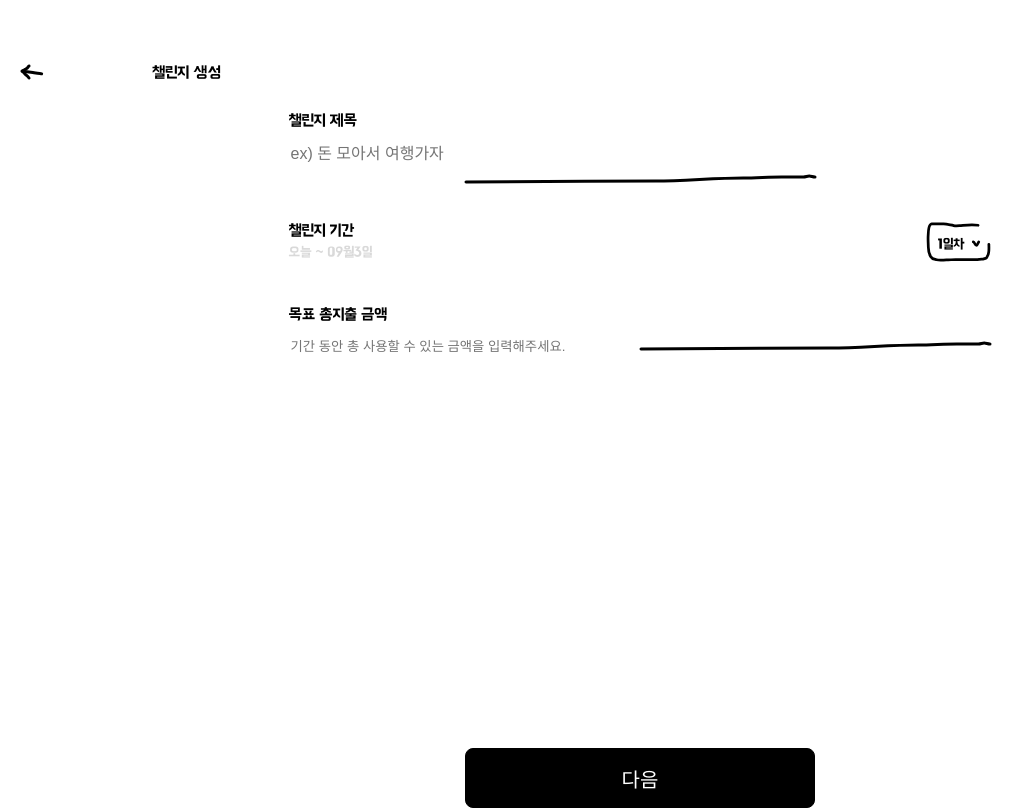
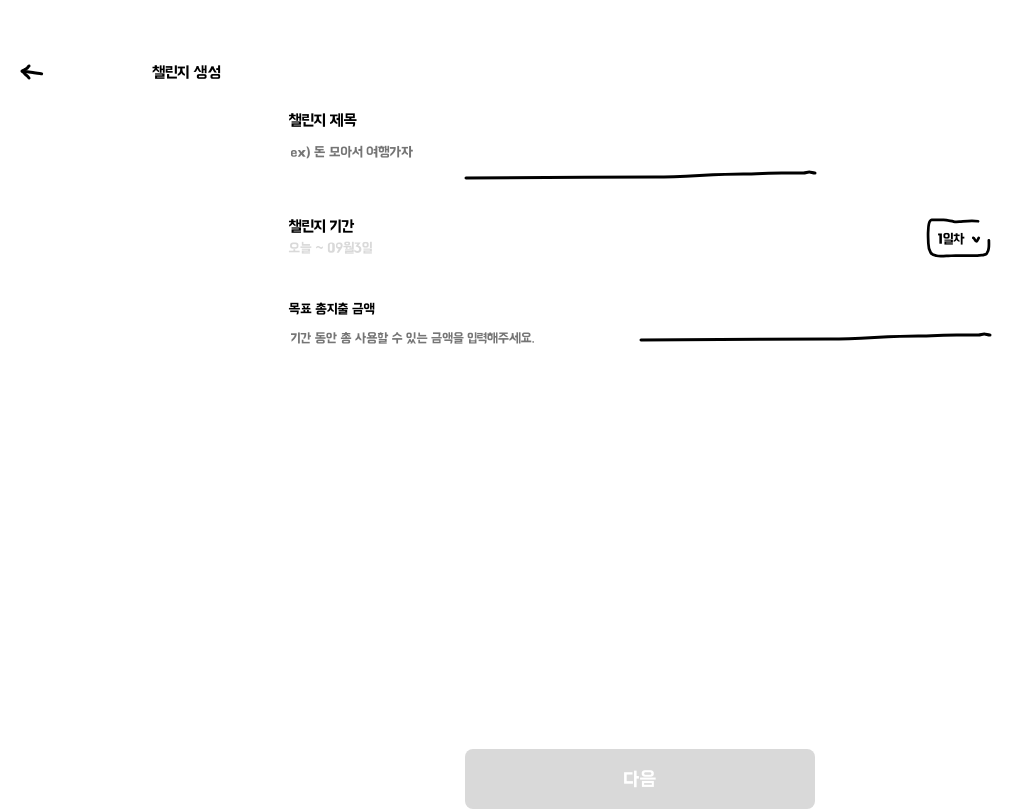
Before and after one commit to unithon-9th-10th/10-Beggar-Front, a Next.js app in the folder beggar/: page /createChallenge in a window 1280 px wide. Shown: the whole page, without its empty margins (0-1033 px from the left). Built offline with nearby package versions, Linux system fonts and the light colour scheme.

Commit message:
feat: link연결, challenge페이지구조수정, createChallenge수정

```diff
--- a/beggar/components/common/defaultBtn/index.tsx
+++ b/beggar/components/common/defaultBtn/index.tsx
@@ -7,11 +7,20 @@ interface Props extends InputHTMLAttributes<HTMLInputElement> {
 }
 
 const DefaultBtn = ({ height, type = "button", ...props }: Props) => {
-  return <DefaultBtnBox theme={theme} type={type} height={height} {...props} />;
+  return (
+    <DefaultBtnBox
+      theme={theme}
+      type={type}
+      height={height}
+      isDisabled={props.disabled}
+      {...props}
+    />
+  );
 };
 
 const DefaultBtnBox = styled.input<{
   height?: number;
+  isDisabled?: boolean;
 }>`
   display: flex;
   justify-content: center;
@@ -19,16 +28,13 @@ const DefaultBtnBox = styled.input<{
   cursor: pointer;
   width: 350px;
   height: ${({ height }) => (height ? `${height}px` : `100%`)};
-  background: ${({ theme }) => theme.color.black};
-  border: 1px solid black;
+  background-color: ${({ theme, isDisabled }) =>
+    isDisabled ? theme.color.light_gray : theme.color.black};
+  border: ${({ isDisabled }) => (isDisabled ? "none" : "1px solid #000000")};
   border-radius: 8px;
   color: ${({ theme }) => theme.color.white};
   font-size: 20px;
   font-weight: 400;
-  ::disabled {
-    border: none;
-    background-color: ${({ theme }) => theme.color.light_gray};
-  }
 `;
 
 export default DefaultBtn;
--- a/beggar/components/common/selectedDropDown/index.tsx
+++ b/beggar/components/common/selectedDropDown/index.tsx
@@ -75,7 +75,7 @@ const Wrapper = styled.section<{ isFold: boolean } & ArrowProps>`
     font-size: 14px;
     margin-left: 13px;
     position: absolute;
-    top: 237px;
+    top: 232px;
   }
 
   .list {
--- a/beggar/components/createChallenge/index.tsx
+++ b/beggar/components/createChallenge/index.tsx
@@ -2,6 +2,8 @@ import React, { useEffect, useState } from "react";
 import { sortOption } from "../common/selectedDropDown/option";
 import styled from "styled-components";
 import Image from "next/image";
+import Link from "next/link";
+
 import Arrow from "../../assets/img/common/leftArrow.svg";
 import line from "../../assets/img/common/line.svg";
 import SelectDropDown from "../common/selectedDropDown";
@@ -18,6 +20,8 @@ const Create = () => {
   const [money, setMoney] = useState<string>("");
   const [sort, setSort] = useState(sortOption[0].value);
   const [sumDay, setsumToday] = useState<Number>(NumDay);
+
+  const [isDisable, setIsDisable] = useState(true);
 
   let NumSort = 0;
 
@@ -38,18 +42,32 @@ const Create = () => {
     setMoney(value);
   };
 
-  const onClickBtn = () => {
-    if (title === "" && money === "") {
-      alert("내용을 전부 입력해주세요");
-    } else {
-      alert("챌린지 생성 성공");
+  const onClickBtn = (e: React.ChangeEvent<HTMLInputElement>) => {
+    if (title === "" || money === "") {
+      e.preventDefault();
     }
+  };
+
+  useEffect(() => {
+    if (title && money) {
+      setIsDisable(false);
+    }
+  }, [title, money]);
+
+  const onBlurMoney = (e: React.ChangeEvent<HTMLInputElement>) => {
+    const { value } = e.target;
+    value && setMoney(value + "원");
+  };
+  const onClickMoneyText = () => {
+    money && setMoney(money.slice(0, money.length - 1));
   };
 
   return (
     <div>
       <Header>
-        <Image id="arrow" src={Arrow} alt="arrow" />
+        <Link href="/">
+          <Image id="arrow" src={Arrow} alt="arrow" />
+        </Link>
         <p>챌린지 생성</p>
       </Header>
       <BodyWrapper>
@@ -79,15 +97,24 @@ const Create = () => {
           <MoneyDiv>
             <p>목표 총지출 금액</p>
             <input
-              type={"number"}
+              type="text"
               value={money}
               placeholder="기간 동안 총 사용할 수 있는 금액을 입력해주세요."
               onChange={onChangeMoney}
+              onBlur={onBlurMoney}
+              onClick={onClickMoneyText}
             />
             <Image src={line} alt="line" />
           </MoneyDiv>
         </InputDiv>
-        <DefaultBtn onClick={onClickBtn} height={60} value={"다음"} />
+        <Link href="/challenge">
+          <DefaultBtn
+            onClick={onClickBtn}
+            height={60}
+            value="다음"
+            disabled={isDisable}
+          />
+        </Link>
       </BodyWrapper>
     </div>
   );
@@ -121,7 +148,7 @@ const TitleDiv = styled.div`
     margin-bottom: 10px;
     border: none;
     outline: none;
-    font-size: 16px;
+    font-size: 14px;
     font-weight: 400;
   }
 `;
@@ -148,11 +175,13 @@ const DateText = styled.p`
 const MoneyDiv = styled.div`
   padding: 0 20px;
   margin-bottom: 393px;
-  > input {
+  font-size: 14px;
+  input {
     width: 350px;
     border: none;
     outline: none;
     -webkit-appearance: none;
+    margin-bottom: 10px;
   }
 `;
 
--- a/beggar/styles/globals.css
+++ b/beggar/styles/globals.css
@@ -2,6 +2,12 @@ html,
 body {
   padding: 0;
   margin: 0;
+  font-family: BM-HANNA, -apple-system, BlinkMacSystemFont, Segoe UI, Roboto,
+    Oxygen, Ubuntu, Cantarell, Fira Sans, Droid Sans, Helvetica Neue, sans-serif;
+}
+
+* {
+  box-sizing: border-box;
   font-family: BM-HANNA, -apple-system, BlinkMacSystemFont, Segoe UI, Roboto,
     Oxygen, Ubuntu, Cantarell, Fira Sans, Droid Sans, Helvetica Neue, sans-serif;
 }
@@ -16,10 +22,6 @@ a {
   text-decoration: none;
 }
 
-* {
-  box-sizing: border-box;
-}
-
 @media (prefers-color-scheme: dark) {
   html {
     color-scheme: dark;
```
Also changed, not shown: beggar/components/main/index.tsx (+9 -4 lines), beggar/pages/challenge.tsx (renamed from beggar/pages/[chall_id]/index.tsx, +4 -4 lines).
